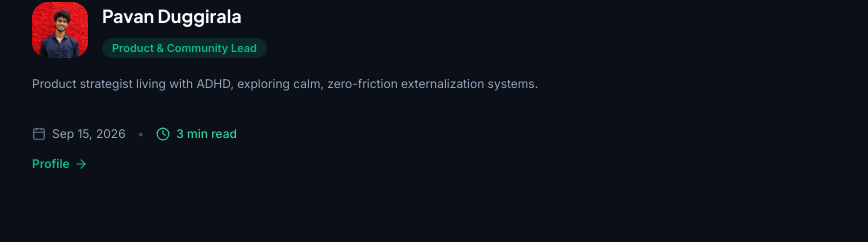
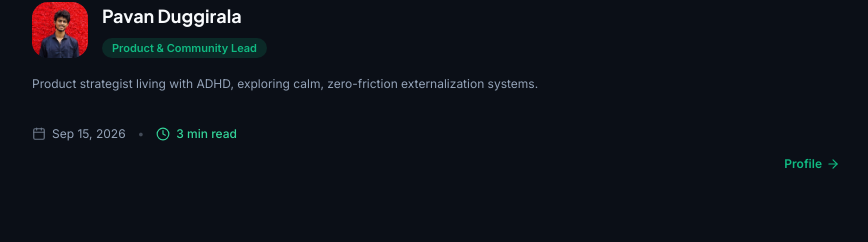
Before and after one commit to HarshaJyos/LOAH_WAITLIST, a Next.js app: page /journal/why-notes-apps-fail-adhd-brains in a window 1280 px wide. Shown: the part 3890-4132 px from the top of the page, without its empty margins (204-1072 px from the left). Built offline with nearby package versions, Linux system fonts and the light colour scheme.

Commit message:
fix: right-align Profile link in author bio card footer

```diff
--- a/components/journal/JournalLayout.tsx
+++ b/components/journal/JournalLayout.tsx
@@ -228,7 +228,7 @@ export function JournalLayout({
 
             <Link
               href={authorSlug ? `/team/${authorSlug}` : "/team"}
-              className="inline-flex items-center gap-1 text-xs font-semibold text-[#10B981] hover:underline whitespace-nowrap group self-start sm:self-auto pt-1 sm:pt-0"
+              className="inline-flex items-center gap-1 text-xs font-semibold text-[#10B981] hover:underline whitespace-nowrap group self-end sm:self-auto pt-1 sm:pt-0"
             >
               <span>Profile</span>
               <ArrowRight className="w-3.5 h-3.5 transition-transform group-hover:translate-x-0.5" />
```
